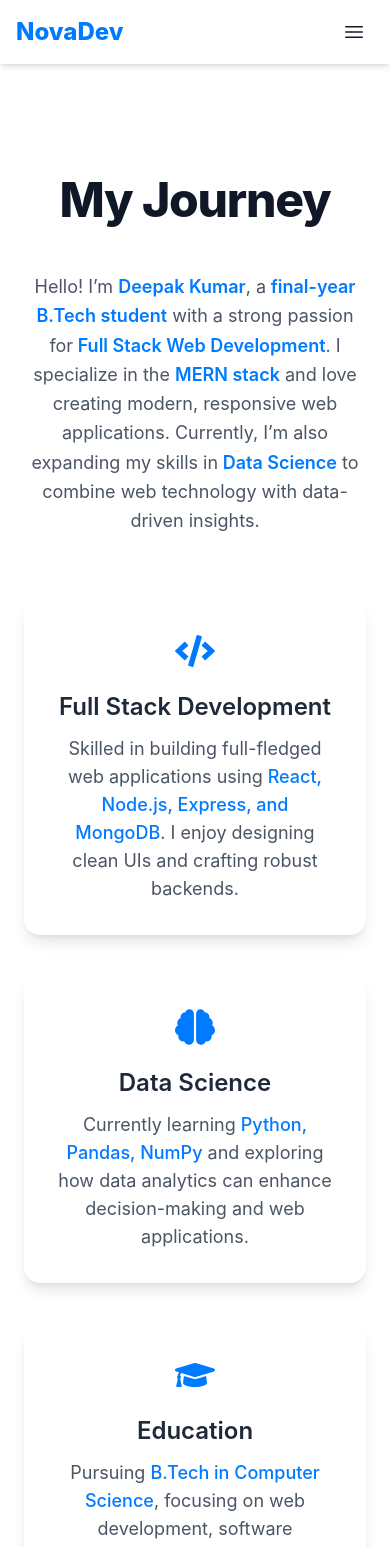
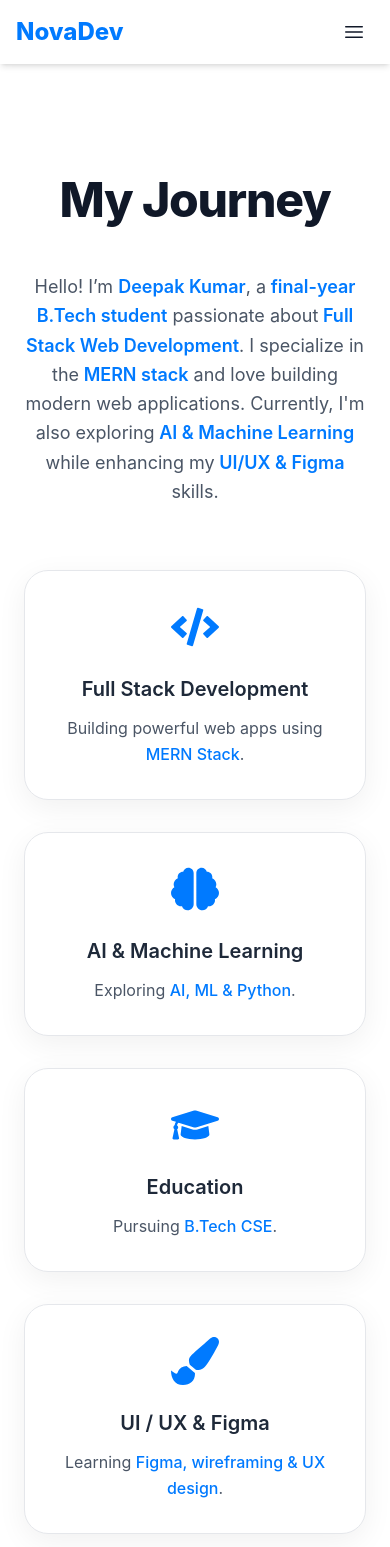
Before and after one commit to Deepak-Kumar-2026/Me-Portfolio, a Next.js app: page /blogs in a window 390 px wide. Shown: the top 1547 px of the page. Built offline with nearby package versions, Linux system fonts and the light colour scheme.

Commit message:
updated new ui and ux

```diff
--- a/src/app/blogs/page.tsx
+++ b/src/app/blogs/page.tsx
@@ -1,12 +1,13 @@
 'use client'
 
-import { FaCode, FaBrain, FaGraduationCap } from 'react-icons/fa'
+import { FaCode, FaBrain, FaGraduationCap, FaPaintBrush } from 'react-icons/fa'
 import { motion } from 'framer-motion'
 import { fadeInUp, fadeInDown, fadeIn, staggerContainer, cardHover } from '@/utils/animations'
 
 export default function Blogs() {
   return (
     <div className="container max-w-7xl mx-auto py-20 px-6">
+
       {/* Heading */}
       <motion.h1
         className="text-5xl md:text-6xl font-extrabold mb-12 text-center text-gray-900 dark:text-white tracking-tight"
@@ -22,12 +23,12 @@ export default function Blogs() {
       >
         <p className="text-lg md:text-xl text-gray-600 dark:text-gray-300 leading-relaxed max-w-3xl mx-auto text-center">
           Hello! I’m <span className="text-primary font-semibold">Deepak Kumar</span>, a
-          <span className="text-primary font-semibold"> final-year B.Tech student</span> with a strong passion for
-          <span className="text-primary font-semibold"> Full Stack Web Development</span>.
-          I specialize in the <span className="text-primary font-semibold">MERN stack</span> and love creating
-          modern, responsive web applications.
-          Currently, I’m also expanding my skills in
-          <span className="text-primary font-semibold"> Data Science</span> to combine web technology with data-driven insights.
+          <span className="text-primary font-semibold"> final-year B.Tech student</span> passionate about
+          <span className="text-primary font-semibold"> Full Stack Web Development</span>. I specialize in the
+          <span className="text-primary font-semibold"> MERN stack</span> and love building modern web applications.
+          Currently, I'm also exploring
+          <span className="text-primary font-semibold"> AI & Machine Learning</span> while enhancing my
+          <span className="text-primary font-semibold"> UI/UX & Figma</span> skills.
         </p>
       </motion.section>
 
@@ -37,55 +38,77 @@ export default function Blogs() {
         transition={{ delay: 0.3 }}
       >
         <motion.div
-          className="grid grid-cols-1 md:grid-cols-3 gap-10"
+          className="grid grid-cols-1 md:grid-cols-3 gap-8 md:gap-10"
           variants={staggerContainer}
           initial="initial"
           animate="animate"
         >
+
           {/* Full Stack */}
           <motion.div
-            className="bg-white dark:bg-dark/50 p-8 rounded-2xl shadow-lg hover:shadow-xl transition-all duration-300 text-center"
+            className="bg-white dark:bg-dark/60 border border-gray-200 dark:border-white/10 backdrop-blur-xl p-8 rounded-3xl shadow-[0_8px_30px_rgba(0,0,0,0.06)] hover:shadow-[0_15px_40px_rgba(0,0,0,0.12)] hover:-translate-y-1 transition-all duration-300 text-center"
             variants={fadeInUp}
             {...cardHover}
           >
-            <FaCode className="h-10 w-10 text-primary mb-5 mx-auto" />
-            <h3 className="text-2xl font-semibold mb-3 text-gray-800 dark:text-white">Full Stack Development</h3>
-            <p className="text-gray-600 dark:text-gray-300 text-lg">
-              Skilled in building full-fledged web applications using
-              <span className="text-primary font-medium"> React, Node.js, Express, and MongoDB</span>.
-              I enjoy designing clean UIs and crafting robust backends.
+            <FaCode className="h-12 w-12 text-primary mb-6 mx-auto" />
+            <h3 className="text-xl md:text-2xl font-semibold mb-3 text-gray-800 dark:text-white">
+              Full Stack Development
+            </h3>
+            <p className="text-gray-600 dark:text-gray-300 text-base md:text-lg leading-relaxed">
+              Building powerful web apps using
+              <span className="text-primary font-medium"> MERN Stack</span>.
             </p>
           </motion.div>
 
-          {/* Data Science */}
+          {/* AI & ML */}
           <motion.div
-            className="bg-white dark:bg-dark/50 p-8 rounded-2xl shadow-lg hover:shadow-xl transition-all duration-300 text-center"
+            className="bg-white dark:bg-dark/60 border border-gray-200 dark:border-white/10 backdrop-blur-xl p-8 rounded-3xl shadow-[0_8px_30px_rgba(0,0,0,0.06)] hover:shadow-[0_15px_40px_rgba(0,0,0,0.12)] hover:-translate-y-1 transition-all duration-300 text-center"
             variants={fadeInUp}
             {...cardHover}
           >
-            <FaBrain className="h-10 w-10 text-primary mb-5 mx-auto" />
-            <h3 className="text-2xl font-semibold mb-3 text-gray-800 dark:text-white">Data Science</h3>
-            <p className="text-gray-600 dark:text-gray-300 text-lg">
-              Currently learning <span className="text-primary font-medium">Python, Pandas, NumPy</span> and
-              exploring how data analytics can enhance decision-making and web applications.
+            <FaBrain className="h-12 w-12 text-primary mb-6 mx-auto" />
+            <h3 className="text-xl md:text-2xl font-semibold mb-3 text-gray-800 dark:text-white">
+              AI & Machine Learning
+            </h3>
+            <p className="text-gray-600 dark:text-gray-300 text-base md:text-lg leading-relaxed">
+              Exploring <span className="text-primary font-medium">AI, ML & Python</span>.
             </p>
           </motion.div>
 
           {/* Education */}
           <motion.div
-            className="bg-white dark:bg-dark/50 p-8 rounded-2xl shadow-lg hover:shadow-xl transition-all duration-300 text-center"
+            className="bg-white dark:bg-dark/60 border border-gray-200 dark:border-white/10 backdrop-blur-xl p-8 rounded-3xl shadow-[0_8px_30px_rgba(0,0,0,0.06)] hover:shadow-[0_15px_40px_rgba(0,0,0,0.12)] hover:-translate-y-1 transition-all duration-300 text-center"
             variants={fadeInUp}
             {...cardHover}
           >
-            <FaGraduationCap className="h-10 w-10 text-primary mb-5 mx-auto" />
-            <h3 className="text-2xl font-semibold mb-3 text-gray-800 dark:text-white">Education</h3>
-            <p className="text-gray-600 dark:text-gray-300 text-lg">
-              Pursuing <span className="text-primary font-medium">B.Tech in Computer Science</span>,
-              focusing on web development, software engineering, and emerging technologies.
+            <FaGraduationCap className="h-12 w-12 text-primary mb-6 mx-auto" />
+            <h3 className="text-xl md:text-2xl font-semibold mb-3 text-gray-800 dark:text-white">
+              Education
+            </h3>
+            <p className="text-gray-600 dark:text-gray-300 text-base md:text-lg leading-relaxed">
+              Pursuing <span className="text-primary font-medium">B.Tech CSE</span>.
             </p>
           </motion.div>
+
+          {/* UI / UX (Second Row Center Card) */}
+          <motion.div
+            className="md:col-span-3 flex justify-center"
+            variants={fadeInUp}
+          >
+            <div className="bg-white dark:bg-dark/60 border border-gray-200 dark:border-white/10 backdrop-blur-xl p-8 w-full md:w-1/2 rounded-3xl shadow-[0_8px_30px_rgba(0,0,0,0.06)] hover:shadow-[0_15px_40px_rgba(0,0,0,0.12)] hover:-translate-y-1 transition-all duration-300 text-center">
+              <FaPaintBrush className="h-12 w-12 text-primary mb-6 mx-auto" />
+              <h3 className="text-xl md:text-2xl font-semibold mb-3 text-gray-800 dark:text-white">
+                UI / UX & Figma
+              </h3>
+              <p className="text-gray-600 dark:text-gray-300 text-base md:text-lg leading-relaxed">
+                Learning <span className="text-primary font-medium">Figma, wireframing & UX design</span>.
+              </p>
+            </div>
+          </motion.div>
+
         </motion.div>
       </motion.section>
+
     </div>
   )
 }
--- a/src/contents/projects.ts
+++ b/src/contents/projects.ts
@@ -11,19 +11,29 @@ export const projects: Project[] = [
         image: '/projects/e-commerce-website.png',
       },
       {
-        title: 'Smart Agure System',
-        description: 'A application with real-time updates.',
-        technologies: ['React', 'Node.js', 'MongoDB', 'Socket.io'],
-        githubLink: 'https://github.com/Deepak-Kumar-2026',
-        demoLink: 'https://demo.com',
-        image: '/projects/task-manager.webp',
+        title: 'Smart Agriculture System',
+  description: 'An IoT-based smart agriculture system that monitors environmental conditions and provides real-time insights to improve farming efficiency. The system includes live sensor data monitoring, alerts, and an intuitive dashboard with seamless frontend and backend integration.',
+  technologies: [
+    'HTML',
+    'CSS',
+    'JavaScript',
+    'React',
+    'Node.js',
+    'Express.js',
+    'MongoDB',
+    'Socket.io',
+    'IoT'
+  ],
+  githubLink: 'https://github.com/Deepak-Kumar-2026',
+  demoLink: 'https://demo.com',
+  image: '/projects/task-manager.webp'
       },
       {
         title: 'Food delivery app',
         description: 'Order from your favorite local restaurants and get fresh meals delivered to your door—quickly and easily.',
         technologies: ['React.js', 'Tailwind CSS', 'Js'],
         githubLink: 'https://github.com/Deepak-Kumar-2026',
-        demoLink: 'https://demo.com',
+        demoLink: 'https://food-delivery-app-gules-alpha.vercel.app/',
         image: '/projects/portfolio-website.jpg',
       },
       {
@@ -31,13 +41,13 @@ export const projects: Project[] = [
         description: 'Find, book, or list rooms easily—your stay, your way.',
         technologies: ['JS', 'NodeJs', 'ExpressJs','MongoDb','Ejs','Css'],
         githubLink: 'https://github.com/Deepak-Kumar-2026',
-        demoLink: 'https://demo.com',
+        demoLink: 'https://major-project-wonderlust-website.onrender.com',
         image: '/projects/blog-website.jpeg',
       },
       {
-        title: 'Weather App',
-        description: 'A weather application that provides real-time weather updates.',
-        technologies: ['React', 'OpenWeatherMap API'],
+       title: 'Social Media App',
+  description: 'A responsive social media web application where users can post, like, and interact with content. Built using pure HTML, CSS, and JavaScript with a modern UI.',
+  technologies: ['HTML', 'CSS', 'JavaScript'],
         githubLink: 'https://github.com/Deepak-Kumar-2026',
         demoLink: 'https://demo.com',
         image: '/projects/weather-app.png',
@@ -58,12 +68,12 @@ export const projects: Project[] = [
       //   demoLink: 'https://demo.com',
       //   image: '/projects/recipe-finder.png',
       // },
-      {
-        title: 'Expense Tracker',
-        description: 'A personal finance tracker to manage expenses and income.',
-        technologies: ['React', 'Firebase'],
-        githubLink: 'https://github.com/Deepak-Kumar-2026',
-        demoLink: 'https://demo.com',
-        image: '/projects/expense-tracker.webp',
-      }
+      // {
+      //   title: 'Expense Tracker',
+      //   description: 'A personal finance tracker to manage expenses and income.',
+      //   technologies: ['React', 'Firebase'],
+      //   githubLink: 'https://github.com/Deepak-Kumar-2026',
+      //   demoLink: 'https://demo.com',
+      //   image: '/projects/expense-tracker.webp',
+      // }
   ];
```
Also changed, not shown: public/projects/recipe-finder.png (deleted), public/projects/task-manager.webp.
